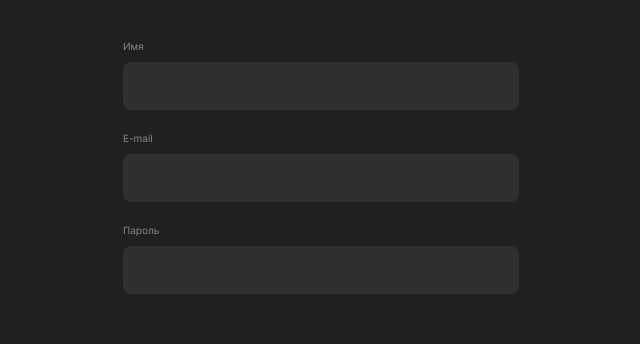
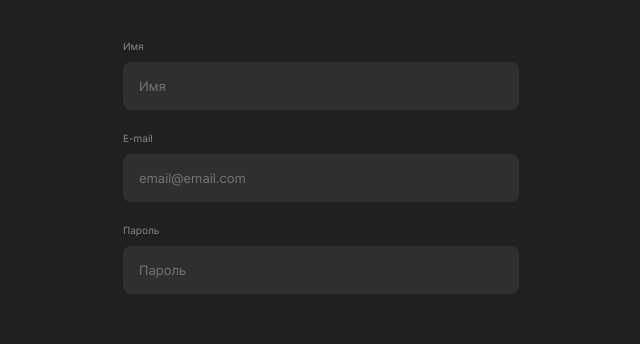
Before and after one commit to sergromm/movies-explorer-frontend, a React (Create React App) app: page /register in a window 1280 px wide. Shown: the part 177-521 px from the top of the page, without its empty margins (319-959 px from the left). Built offline with nearby package versions, Linux system fonts and the light colour scheme.

Commit message:
fix: исправить CSS валидации

```diff
--- a/src/components/Credentials/Credentials.js
+++ b/src/components/Credentials/Credentials.js
@@ -14,10 +14,28 @@ function Credentials({ isRegisterForm }) {
       <form className="credentials__form">
         <fieldset className="credentials__inputs">
           {isRegisterForm && (
-            <Input text="Имя" type="input" name="name" minLength={2} />
+            <Input
+              text="Имя"
+              placeholder="Имя"
+              type="input"
+              name="name"
+              minLength={2}
+            />
           )}
-          <Input text="E-mail" type="email" name="email" minLength={3} />
-          <Input text="Пароль" type="password" name="password" minLength={8} />
+          <Input
+            text="E-mail"
+            placeholder="email@email.com"
+            type="email"
+            name="email"
+            minLength={3}
+          />
+          <Input
+            text="Пароль"
+            placeholder="Пароль"
+            type="password"
+            name="password"
+            minLength={8}
+          />
         </fieldset>
       </form>
       <div className="credentials__button-wrapper">
--- a/src/components/Credentials/Input.css
+++ b/src/components/Credentials/Input.css
@@ -21,7 +21,7 @@
   transition: 0.3s;
 }
 
-.credentials-input__input:invalid {
+.credentials-input__input:not(:focus):invalid {
   color: #ee3465;
 }
 
@@ -30,9 +30,14 @@
   border: 1px solid #4285f4;
 }
 
-.credentials-input__input:focus:invalid {
+.credentials-input__input:not(:focus):invalid {
   outline: none;
   border: 1px solid #ee3465;
+}
+
+.credentials-input__input:not(:focus):not(:placeholder-shown):valid {
+  outline: none;
+  border: 1px solid #3ddc84;
 }
 
 .credentials-input__input-error {
```
